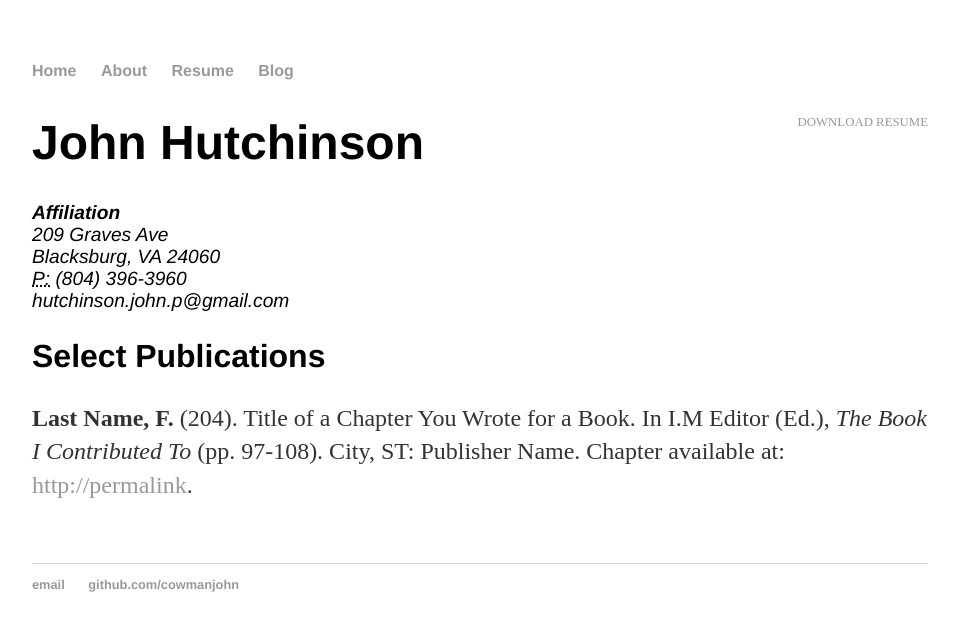
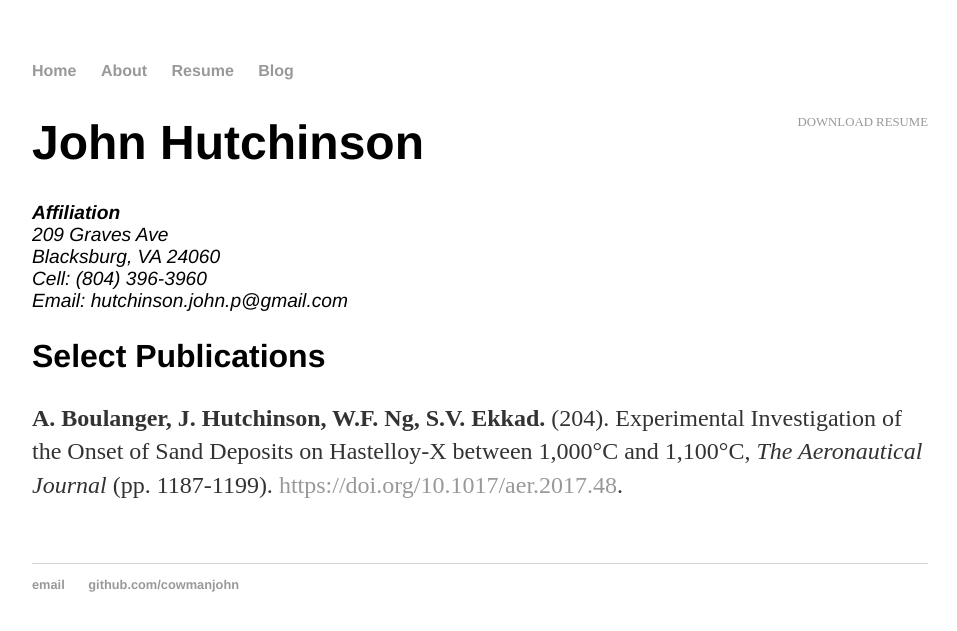
Before and after one commit to cowmanjohn/cowmanjohn.github.io, a Jekyll site: the page built from resume/index.html, in a window 1280 px wide. Shown: the top 631 px of the page, without its empty margins (160-1117 px from the left). Built offline with Jekyll 4.4.1, drawn with Linux system fonts in a browser that asks for light colours.

Commit message:
Update index.html

```diff
--- a/resume/index.html
+++ b/resume/index.html
@@ -10,13 +10,13 @@ title: Resume of John Hutchinson
 					<strong>Affiliation</strong><br>
 					209 Graves Ave<br>
 					Blacksburg, VA 24060<br>
-					<abbr title="phone">P:</abbr> (804) 396-3960<br>
-					<span class="obfuscate">hutchinson.john.p@gmail.com</span>
+					Cell: (804) 396-3960<br>
+					Email: <span class="obfuscate">hutchinson.john.p@gmail.com</span>
 					</address>
 
 					<h2>Select Publications</h2>
 
-					<p><strong>Last Name, F.</strong> (204). Title of a Chapter You Wrote for a Book. In I.M Editor (Ed.), <em>The Book I Contributed To</em> (pp. 97-108). City, ST: Publisher Name. Chapter available at: <a href="#">http://permalink</a>.
+					<p><strong>A. Boulanger, J. Hutchinson, W.F. Ng, S.V. Ekkad.</strong> (204). Experimental Investigation of the Onset of Sand Deposits on Hastelloy-X between 1,000°C and 1,100°C, <em>The Aeronautical Journal</em> (pp. 1187-1199). <a href="#">https://doi.org/10.1017/aer.2017.48</a>.
 
 
 	</div>
```
